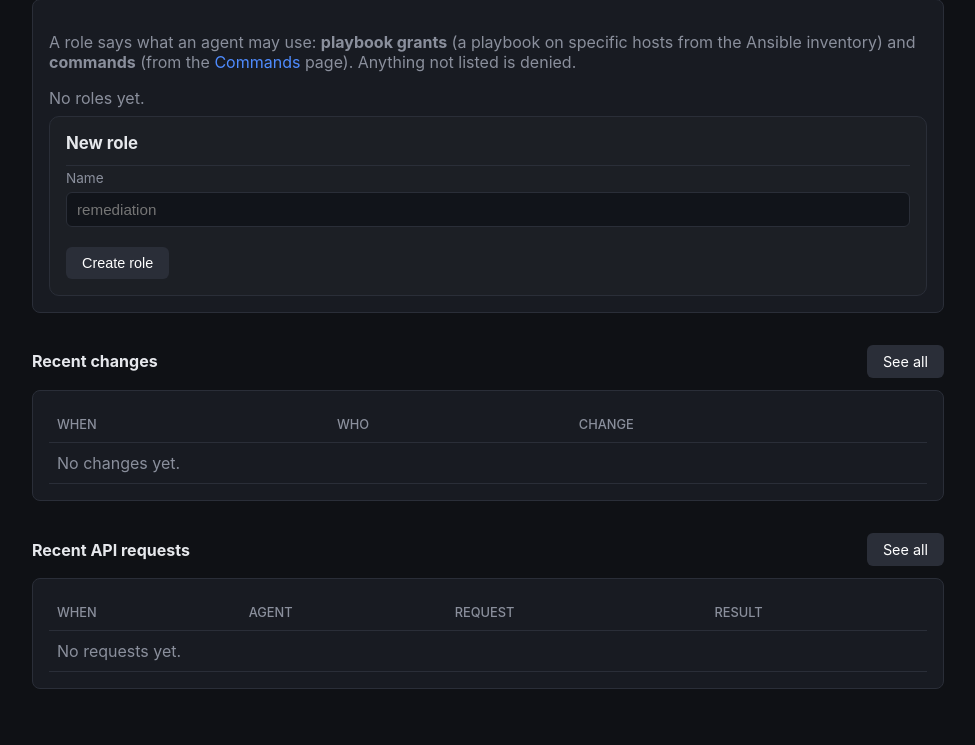
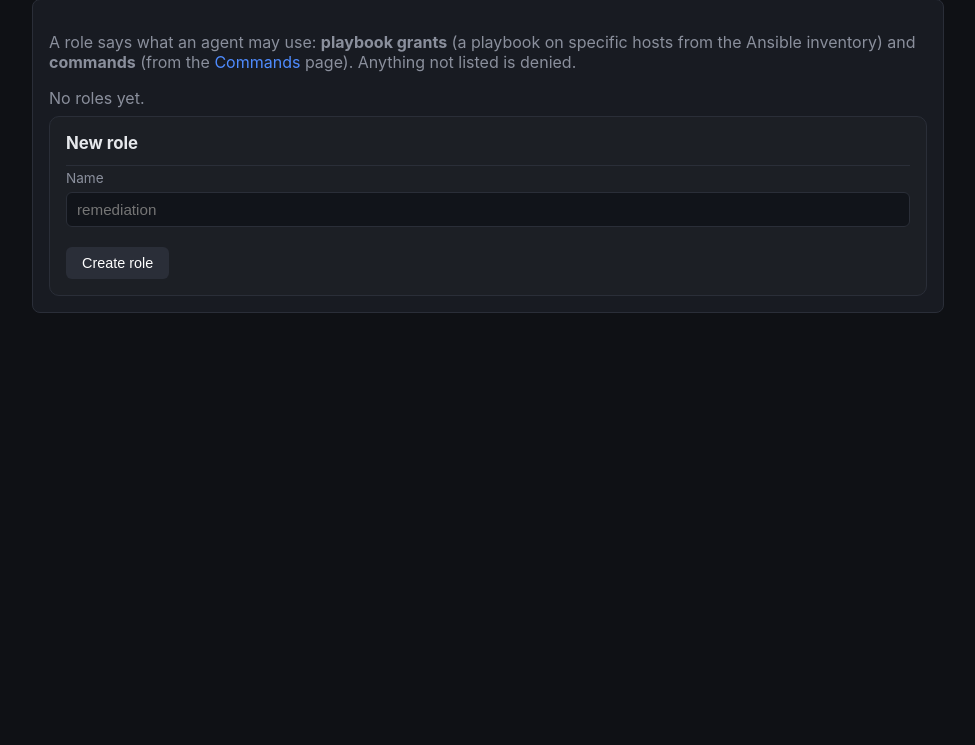
Before and after one commit to ccmpbll/ulmo, a FastAPI app: template app/templates/agents.html in a window 1280 px wide. Shown: the part 701-1446 px from the top of the page, without its empty margins (152-1127 px from the left). After the commit the page ends 1014 px from the top, so only its background shows below. Run offline with FastAPI, Linux system fonts and the light colour scheme; the template is opened without the code that fills it, so the values that code supplies are empty; parts of the project's set-up code (start-up, migrations or seed data) failed here and were passed over.

Commit message:
Take the recent-activity tables off the Agents and Commands pages
The Activity page now holds the request log, the change log and the command
runs, so the copies of the newest rows on the Agents and Commands pages only
made those long pages longer. Both pages also stop querying those tables.

```diff
--- a/app/routers/agents.py
+++ b/app/routers/agents.py
@@ -5,7 +5,7 @@ from sqlmodel import Session, select
 from app.config import AUTH_DISABLED
 from app.database import engine
 from app.deps import require_login
-from app.models import AdminAudit, Agent, AgentAudit, Grant, Role, RoleCommand
+from app.models import Agent, Grant, Role, RoleCommand
 from app.services import agents, command_library, git_sync, inventory
 from app.templating import templates
 
@@ -14,7 +14,6 @@ from app.templating import templates
 # recorded in AdminAudit.
 router = APIRouter(dependencies=[Depends(require_login)])
 
-RECENT = 5  # rows in the "recent" tables here; the Activity page has the rest
 LOGIN_REQUIRED = "Turn off ULMO_DISABLE_AUTH first: without a login anyone who can reach this page could widen what agents may do."
 
 
@@ -23,8 +22,6 @@ def _page(request: Request, error: str | None = None, new_token: tuple[str, str]
         rows = session.exec(select(Agent).order_by(Agent.name)).all()
         roles = session.exec(select(Role).order_by(Role.name)).all()
         grants = session.exec(select(Grant).order_by(Grant.playbook)).all()
-        audit = session.exec(select(AgentAudit).order_by(AgentAudit.id.desc()).limit(RECENT)).all()
-        changes = session.exec(select(AdminAudit).order_by(AdminAudit.id.desc()).limit(RECENT)).all()
         role_commands = session.exec(select(RoleCommand)).all()
     library = command_library.load()[0]
     return templates.TemplateResponse(
@@ -45,8 +42,6 @@ def _page(request: Request, error: str | None = None, new_token: tuple[str, str]
             "hosts": inventory.list_hosts(),
             "host_items": [(h, "") for h in inventory.list_hosts()],
             "runs_enabled": agents.runs_enabled(),
-            "audit": audit,
-            "changes": changes,
             "error": error,
             "new_token": new_token,
         },
--- a/app/templates/agents.html
+++ b/app/templates/agents.html
@@ -155,49 +155,4 @@
     </div>
   </div>
 </div>
-
-<div class="settings-section">
-  <div class="section-head">
-    <h2 style="border: 0; padding: 0; margin: 0;">Recent changes</h2>
-    <a class="btn secondary" href="/activity?tab=changes">See all</a>
-  </div>
-  <div class="card">
-    <table>
-      <thead><tr><th>When</th><th>Who</th><th>Change</th></tr></thead>
-      <tbody>
-        {% for c in changes %}
-        <tr><td>{{ c.at | local_time }}</td><td>{{ c.admin }}</td><td>{{ c.action }}{% if c.detail %} <span class="muted">{{ c.detail }}</span>{% endif %}</td></tr>
-        {% else %}
-        <tr><td colspan="3" class="muted">No changes yet.</td></tr>
-        {% endfor %}
-      </tbody>
-    </table>
-  </div>
-</div>
-
-<div class="settings-section">
-  <div class="section-head">
-    <h2 style="border: 0; padding: 0; margin: 0;">Recent API requests</h2>
-    <a class="btn secondary" href="/activity?tab=requests">See all</a>
-  </div>
-  <div class="card">
-    <table>
-      <thead>
-        <tr><th>When</th><th>Agent</th><th>Request</th><th>Result</th></tr>
-      </thead>
-      <tbody>
-        {% for e in audit %}
-        <tr>
-          <td>{{ e.at | local_time }}</td>
-          <td>{{ e.agent_name or '-' }}</td>
-          <td>{{ e.method }} {{ e.path }}</td>
-          <td><span class="badge {{ 'success' if e.status_code < 400 else 'failed' }}">{{ e.status_code }}</span>{% if e.detail %} <span class="muted">{{ e.detail }}</span>{% endif %}</td>
-        </tr>
-        {% else %}
-        <tr><td colspan="4" class="muted">No requests yet.</td></tr>
-        {% endfor %}
-      </tbody>
-    </table>
-  </div>
-</div>
 {% endblock %}
```
Also changed, not shown: app/routers/command_admin.py (+0 -8 lines), app/templates/commands.html (+0 -25 lines), tests/test_activity.py (+18 -13 lines), tests/test_agent_runs.py (+1 -1 lines), README.md.
